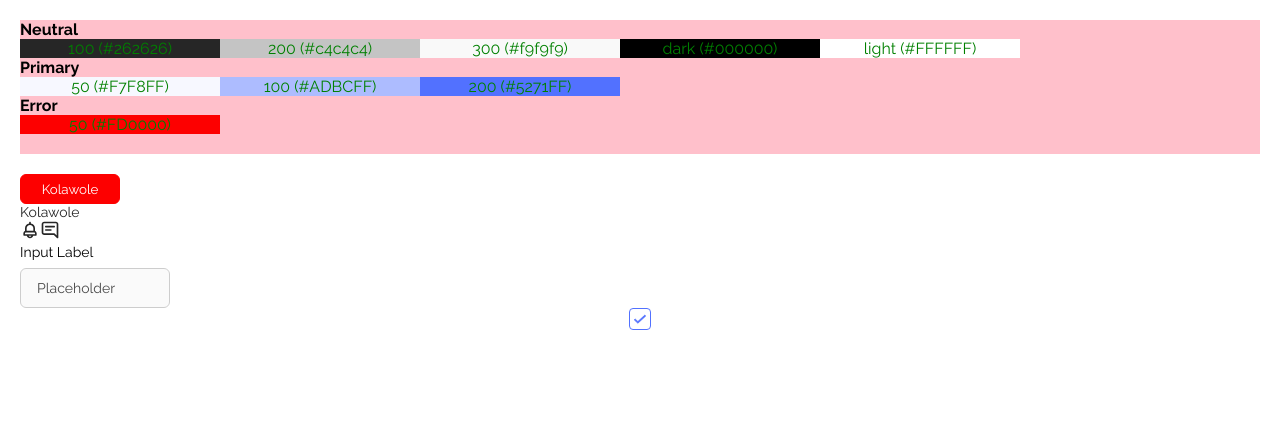
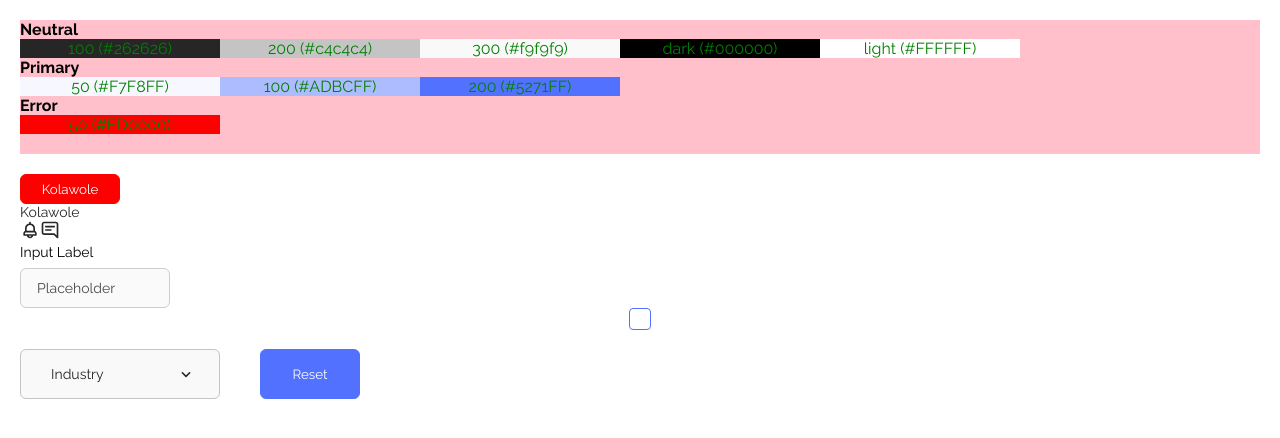
Before and after one commit to jmkolawole/artisan-frontend, a React (Vite) app: page /test in a window 1280 px wide. Shown: the top 438 px of the page. Built offline with nearby package versions, Linux system fonts and the light colour scheme.

Commit message:
finish select

```diff
--- a/package.json
+++ b/package.json
@@ -17,6 +17,7 @@
     "react-dom": "^18.2.0",
     "react-query": "^3.39.3",
     "react-router-dom": "^6.21.1",
+    "react-select": "^5.8.0",
     "styled-components": "^6.1.6"
   },
   "devDependencies": {
--- a/src/components/Button/Button.jsx
+++ b/src/components/Button/Button.jsx
@@ -10,6 +10,7 @@ const Button = ({
   width = '100%',
   outline = false,
   children,
+  ...rest
 }) => {
   const getColorCode = (variant) => {
     let code;
@@ -36,6 +37,7 @@ const Button = ({
       $height={height}
       $bg={getColorCode(variant)}
       $variant={variant}
+      {...rest}
     >
       {children}
     </S.ButtonContainer>
--- a/src/components/Button/Button.style.js
+++ b/src/components/Button/Button.style.js
@@ -4,6 +4,7 @@ import { colors } from '../../utils';
 export const ButtonContainer = styled.button`
   height: ${(props) => props.$height};
   width: ${(props) => props.$width};
+  cursor: pointer;
   background-color: ${(props) => props.$bg};
   border: 1px solid
     ${(props) =>
--- a/src/components/Checkbox/Checkbox.style.js
+++ b/src/components/Checkbox/Checkbox.style.js
@@ -6,7 +6,7 @@ export const CheckboxContainer = styled.div`
   border-radius: 4px;
   transition: all 0.25s;
   border-color: ${(props) =>
-    props.$checked ? colors.primary[200] : colors.primary[50]};
+    props.$checked ? colors.primary[200] : colors.primary[200]};
   display: flex;
   align-items: center;
   justify-content: center;
--- /dev/null
+++ b/src/components/Icon/icons/ChevronDown.svg.jsx
@@ -0,0 +1,22 @@
+/* eslint-disable max-len */
+import React from 'react';
+import { IconWrapper } from '../Icon.style';
+
+export const ChevronDown = ({ ...rest }) => {
+  // Add this for icons with fill
+  const iconWeight = { ...rest }.$defaultWeight ? 0 : { ...rest }.$weight;
+
+  return (
+    <IconWrapper $hasFill={true} {...rest} $weight={iconWeight}>
+      <svg
+        width="24"
+        height="25"
+        viewBox="0 0 24 25"
+        fill="none"
+        xmlns="http://www.w3.org/2000/svg"
+      >
+        <path d="M8.12021 10.2606L12.0002 14.1406L15.8802 10.2606C16.2702 9.87064 16.9002 9.87064 17.2902 10.2606C17.6802 10.6506 17.6802 11.2806 17.2902 11.6706L12.7002 16.2606C12.3102 16.6506 11.6802 16.6506 11.2902 16.2606L6.70021 11.6706C6.31021 11.2806 6.31021 10.6506 6.70021 10.2606C7.09021 9.88064 7.73021 9.87064 8.12021 10.2606Z" />
+      </svg>
+    </IconWrapper>
+  );
+};
--- /dev/null
+++ b/src/components/Icon/icons/ChevronRight.svg.jsx
@@ -0,0 +1,37 @@
+/* eslint-disable max-len */
+import React from 'react';
+import {IconWrapper} from '../Icon.style';
+
+export const ChevronRight = ({...rest}) => {
+  // Add this for icons with fill
+  const iconWeight = {...rest}.$defaultWeight ? 0 : {...rest}.$weight;
+
+  return (
+    <IconWrapper $hasFill={true} {...rest} $weight={iconWeight}>
+      <svg
+        width="18"
+        height="19"
+        viewBox="0 0 24 19"
+        fill="none"
+        xmlns="http://www.w3.org/2000/svg"
+      >
+        <g clipPath="url(#clip0_13827_33592)">
+          <path
+            d="M6.44238 12.9425L9.87738 9.5L6.44238 6.0575L7.49988 5L11.9999 9.5L7.49988 14L6.44238 12.9425Z"
+            fill="#323232"
+          />
+        </g>
+        <defs>
+          <clipPath id="clip0_13827_33592">
+            <rect
+              width="18"
+              height="18"
+              fill="white"
+              transform="translate(0 0.5)"
+            />
+          </clipPath>
+        </defs>
+      </svg>
+    </IconWrapper>
+  );
+};
--- a/src/components/Icon/icons/index.js
+++ b/src/components/Icon/icons/index.js
@@ -1,3 +1,5 @@
 export { Bell } from './Bell.svg';
 export { Message } from './Message.svg';
-export {CheckBox} from './CheckBox.svg';
+export { CheckBox } from './CheckBox.svg';
+export { ChevronRight } from './ChevronRight.svg.jsx';
+export { ChevronDown } from './ChevronDown.svg.jsx';
--- /dev/null
+++ b/src/components/Select/Select.jsx
@@ -0,0 +1,141 @@
+import React from 'react';
+import Select, { components } from 'react-select';
+import PropTypes from 'prop-types';
+import { colors, sizes } from '../../utils';
+import Icon from '../Icon/Icon';
+
+const SelectOptions = ({
+  options,
+  onChange,
+  value,
+  placeholder = 'Select...',
+  width = 200,
+  menuWidth = 240,
+  controlHeight = 50,
+  maxMenuContainerHeight = 200
+}) => {
+  const styles = {
+    control: (styles, { isFocused }) => ({
+      ...styles,
+      width: width,
+      fontFamily: 'Raleway',
+      fontSize: sizes.s14,
+      color: colors.neutral[100],
+      paddingLeft: '20px',
+      paddingRight: '15px',
+      height: controlHeight,
+      backgroundColor: colors.neutral[300],
+      border: isFocused
+        ? `1px solid ${colors.neutral[100]}`
+        : `1px solid ${colors.neutral[200]}`,
+      borderRadius: '6px',
+      boxShadow: 'none',
+      '&:hover': {
+        borderColor: colors.neutral[100],
+      },
+    }),
+    menu: (styles) => ({
+      ...styles,
+      borderRadius: '6px',
+      marginTop: '15px',
+    }),
+    menuList: (styles) => ({
+      ...styles,
+      paddingTop: '0px',
+      paddingBottom: '0px',
+      maxHeight: maxMenuContainerHeight,
+      overflowY: 'scroll',
+      '& :last-of-type': {
+        ':after': {
+          borderBottom: 'unset',
+        },
+      },
+      borderRadius: '6px',
+    }),
+    option: (styles, { data, isDisabled, isFocused, isSelected }) => ({
+      ...styles,
+      fontFamily: 'Raleway',
+      fontSize: sizes.s14,
+      color: colors.neutral[100],
+      fontSize: '14px',
+      padding: '16px 31px 16px 41px',
+      cursor: 'pointer',
+      backgroundColor: isDisabled
+        ? undefined
+        : isSelected
+          ? colors.neutral[200]
+          : isFocused
+            ? colors.neutral[200]
+            : undefined,
+      ':after': {
+        ...styles[':after'],
+        content: '""',
+        width: '100%',
+        display: 'block',
+        position: 'relative',
+        marginLeft: '-10px',
+        top: isFocused || isSelected ? '15px' : '16.8px',
+        borderBottom: `${isFocused || isSelected ? '1px' : '1px'} solid ${
+          colors.neutral[200]
+        }`,
+        backgroundColor: colors.neutral.light,
+        '& :last-of-type': {
+          borderBottom: 'unset',
+        },
+      },
+      ':active': {
+        ...styles[':active'],
+        backgroundColor: 'white',
+      },
+    }),
+    indicatorSeparator: (styles) => ({
+      ...styles,
+      display: 'none',
+    }),
+    placeholder: (base) => ({
+      ...base,
+      fontSize: sizes.s14,
+      color: colors.neutral[100],
+      fontFamily: 'Raleway',
+    }),
+  };
+  const DropdownIndicator = (props) => {
+    const { menuIsOpen } = props.selectProps;
+    return (
+      <components.DropdownIndicator {...props}>
+        <Icon
+          name="ChevronDown"
+          weight={0}
+          style={{
+            transform: menuIsOpen ? 'rotate(180deg)' : 'rotate(0deg)',
+          }}
+        />
+      </components.DropdownIndicator>
+    );
+  };
+
+  return (
+    <div style={{ width: menuWidth }}>
+      <Select
+        options={options}
+        placeholder={placeholder}
+        styles={styles}
+        components={{ DropdownIndicator }}
+        onChange={onChange}
+        value={value}
+      />
+    </div>
+  );
+};
+
+SelectOptions.propTypes = {
+  options: PropTypes.arrayOf(
+    PropTypes.shape({
+      label: PropTypes.string.isRequired,
+      value: PropTypes.string.isRequired,
+    }),
+  ).isRequired,
+  placeholder: PropTypes.string,
+};
+
+export default SelectOptions;
--- a/src/pages/Test/Test.jsx
+++ b/src/pages/Test/Test.jsx
@@ -1,13 +1,30 @@
-import React from 'react';
+import React, { useState } from 'react';
 import { colors } from '../../utils';
 import Button from '../../components/Button/Button';
 import Text from '../../components/Text/Text';
 import Icon from '../../components/Icon/Icon';
 import TextInput from '../../components/TextInput/TextInput';
 import Checkbox from '../../components/Checkbox/Checkbox';
-
+import SelectOptions from '../../components/Select/Select';
 
 const Test = () => {
+  // React -select
+  const [selectedValue, setSelectedValue] = useState([]);
+  const options = [
+    { value: 'chocolate', label: 'Chocolate' },
+    { value: 'strawberry', label: 'Strawberry' },
+    { value: 'vanilla', label: 'Vanilla' },
+    { value: 'banana', label: 'Banana' },
+  ];
+
+  const handleClick = () => {
+    console.log(selectedValue);
+    setSelectedValue([]);
+  }
+
+  const handleChange = (value) => {
+    setSelectedValue(value);
+  }
   return (
     <div style={{ padding: '20px' }}>
       {/* Colors */}
@@ -100,7 +117,15 @@ const Test = () => {
         width="150px"
       />
 
-      <Checkbox checked onCheck={() => {}} />
+      <Checkbox checked={false} onCheck={() => {}} />
+      <br />
+
+      <div style={{ display: 'flex' }}>
+        <SelectOptions options={options} placeholder="Industry" onChange={handleChange} value={selectedValue}/>
+        <Button height="50px" width="100px" variant="primary" onClick={handleClick}>
+          Reset
+        </Button>
+      </div>
     </div>
   );
 };
```
Also changed, not shown: src/components/Select/Select.style.js (added), 1 other file (tests, documents, lock files or other folders).
